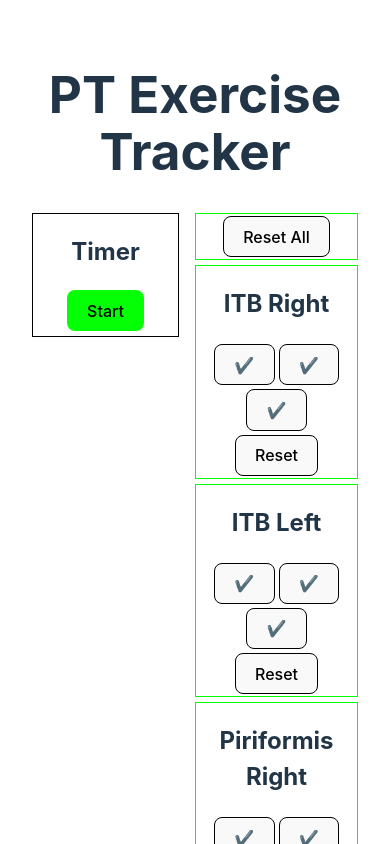
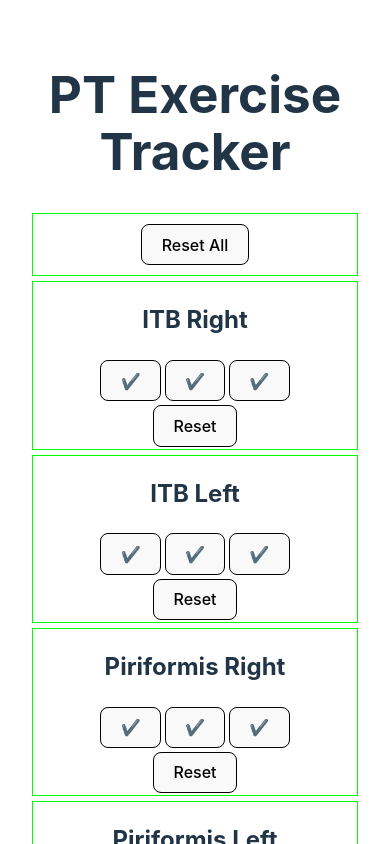
Before and after one commit to swizzard/pte, a React (Vite) app: page / in a window 390 px wide. Shown: the top 844 px of the page. Built offline with nearby package versions, Linux system fonts and the light colour scheme.

Commit message:
style reset all button, hide timer on mobile

```diff
--- a/src/App.css
+++ b/src/App.css
@@ -3,21 +3,6 @@
   margin: 0 auto;
   padding: 2rem;
   text-align: center;
-}
-
-.logo {
-  height: 6em;
-  padding: 1.5em;
-  will-change: filter;
-  transition: filter 300ms;
-}
-
-.logo:hover {
-  filter: drop-shadow(0 0 2em #646cffaa);
-}
-
-.logo.react:hover {
-  filter: drop-shadow(0 0 2em #61dafbaa);
 }
 
 .container {
@@ -70,6 +55,10 @@
   border-color: #000;
 }
 
+.ex button.reset-all {
+  margin: 10px;
+}
+
 .timer {
   position: sticky;
   top: 5px;
@@ -90,26 +79,17 @@
   background-color: #ddd;
 }
 
-@keyframes logo-spin {
-  from {
-    transform: rotate(0deg);
+/* timer doesn't work on mobile, so hide it */
+@media (max-width: 800px) {
+  .container {
+    grid-template-columns: 1fr;
   }
 
-  to {
-    transform: rotate(360deg);
+  .timer {
+    display: none;
+  }
+
+  .right {
+    grid-column-start: 1;
   }
 }
-
-@media (prefers-reduced-motion: no-preference) {
-  a:nth-of-type(2) .logo {
-    animation: logo-spin infinite 20s linear;
-  }
-}
-
-.card {
-  padding: 2em;
-}
-
-.read-the-docs {
-  color: #888;
-}
```
